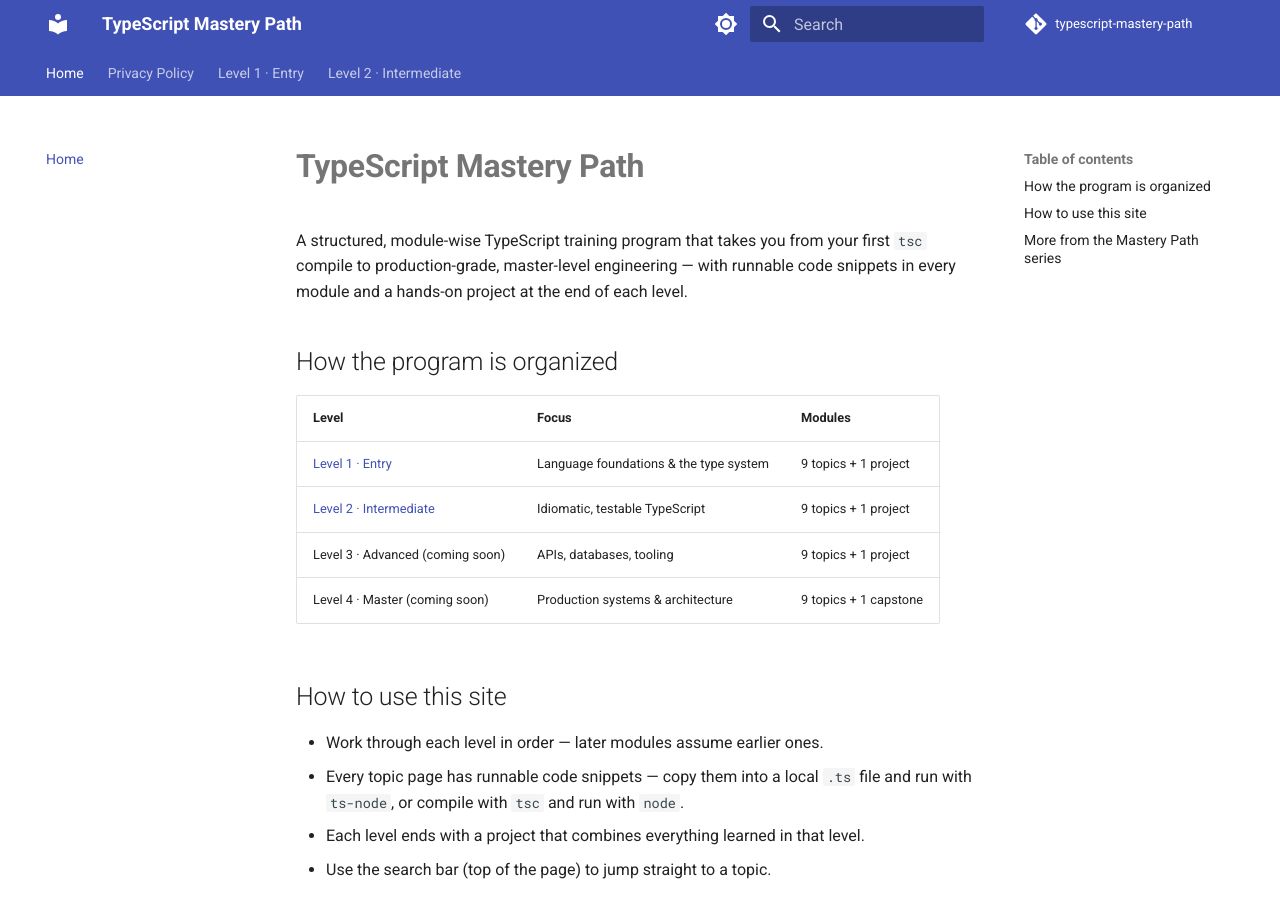
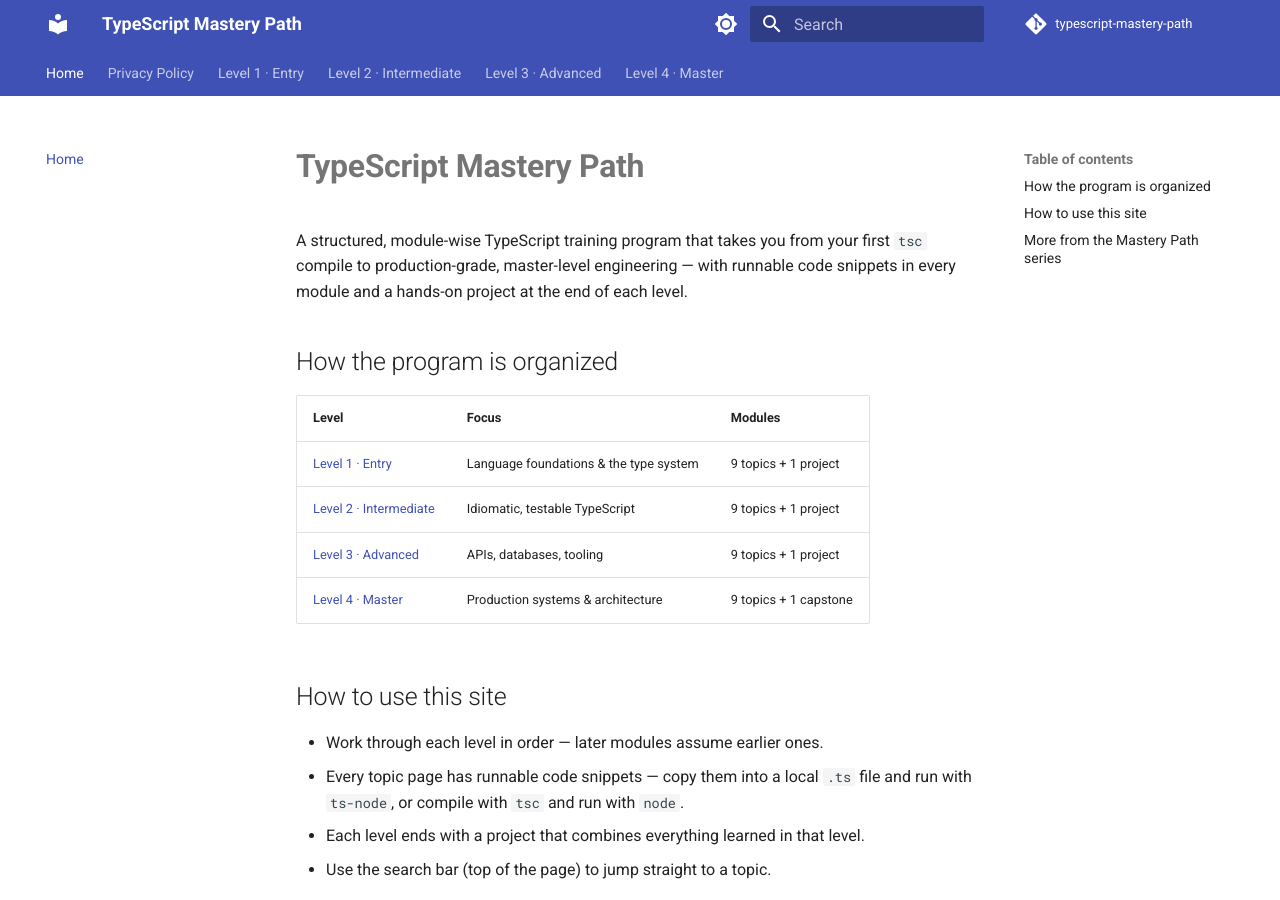
Before and after one commit to SIGILIPELLI/typescript-mastery-path, an MkDocs documentation site: the page built from docs/index.md, in a window 1280 px wide and 900 px high. Built offline with MkDocs 1.6.1 and Material for MkDocs 9.7.7, drawn with Linux system fonts in a browser that asks for light colours; comment, search, counter and statistics services are not loaded; part of the change alters nothing that is shown.

Commit message:
Restore finished level(s) to nav/sitemap/homepage
Co-Authored-By: Claude Opus 5 <noreply@anthropic.com>

```diff
--- a/docs/index.md
+++ b/docs/index.md
@@ -16,8 +16,8 @@ each level.
 |-------|-------|---------|
 | [Level 1 · Entry](level-1/index.md) | Language foundations & the type system | 9 topics + 1 project |
 | [Level 2 · Intermediate](level-2/index.md) | Idiomatic, testable TypeScript | 9 topics + 1 project |
-| Level 3 · Advanced (coming soon) | APIs, databases, tooling | 9 topics + 1 project |
-| Level 4 · Master (coming soon) | Production systems & architecture | 9 topics + 1 capstone |
+| [Level 3 · Advanced](level-3/index.md) | APIs, databases, tooling | 9 topics + 1 project |
+| [Level 4 · Master](level-4/index.md) | Production systems & architecture | 9 topics + 1 capstone |
 
 ## How to use this site
 
--- a/mkdocs.yml
+++ b/mkdocs.yml
@@ -74,7 +74,27 @@ nav:
       - "08 · Working with JSON/APIs": level-2/08-working-with-json-apis.md
       - "09 · Type Narrowing & Type Guards": level-2/09-type-narrowing-guards.md
       - "10 · Project — Typed Weather Dashboard": level-2/10-project-weather-dashboard.md
-# --- auto-pruned stub levels (see AdSense low-value-content fix) ---
-exclude_docs: |
-  level-3/*.md
-  level-4/*.md
+  - "Level 3 · Advanced":
+      - Overview: level-3/index.md
+      - "01 · Advanced Generics": level-3/01-advanced-generics.md
+      - "02 · Decorators": level-3/02-decorators.md
+      - "03 · Building APIs with Express + TS": level-3/03-building-apis-express-ts.md
+      - "04 · Type-Safe Database Access": level-3/04-type-safe-database-access.md
+      - "05 · Design Patterns in TypeScript": level-3/05-design-patterns.md
+      - "06 · Testing Advanced": level-3/06-testing-advanced.md
+      - "07 · Build Tooling": level-3/07-build-tooling.md
+      - "08 · Third-Party Types": level-3/08-third-party-types.md
+      - "09 · Performance & Compilation": level-3/09-performance-compilation.md
+      - "10 · Project — REST API with Express": level-3/10-project-rest-api-express.md
+  - "Level 4 · Master":
+      - Overview: level-4/index.md
+      - "01 · Advanced Type-Level Programming": level-4/01-advanced-type-level-programming.md
+      - "02 · Framework Integration Patterns": level-4/02-framework-integration-patterns.md
+      - "03 · Monorepo & Large-Scale Structure": level-4/03-monorepo-large-scale-structure.md
+      - "04 · Testing at Scale & CI": level-4/04-testing-at-scale-ci.md
+      - "05 · Security Considerations": level-4/05-security-considerations.md
+      - "06 · Deployment with Docker": level-4/06-deployment-docker.md
+      - "07 · Performance Optimization": level-4/07-performance-optimization.md
+      - "08 · Writing Robust Public APIs": level-4/08-writing-robust-public-apis.md
+      - "09 · Strict Mode Best Practices": level-4/09-strict-mode-best-practices.md
+      - "10 · Capstone Project — Bookmark API": level-4/10-capstone-project.md
```
